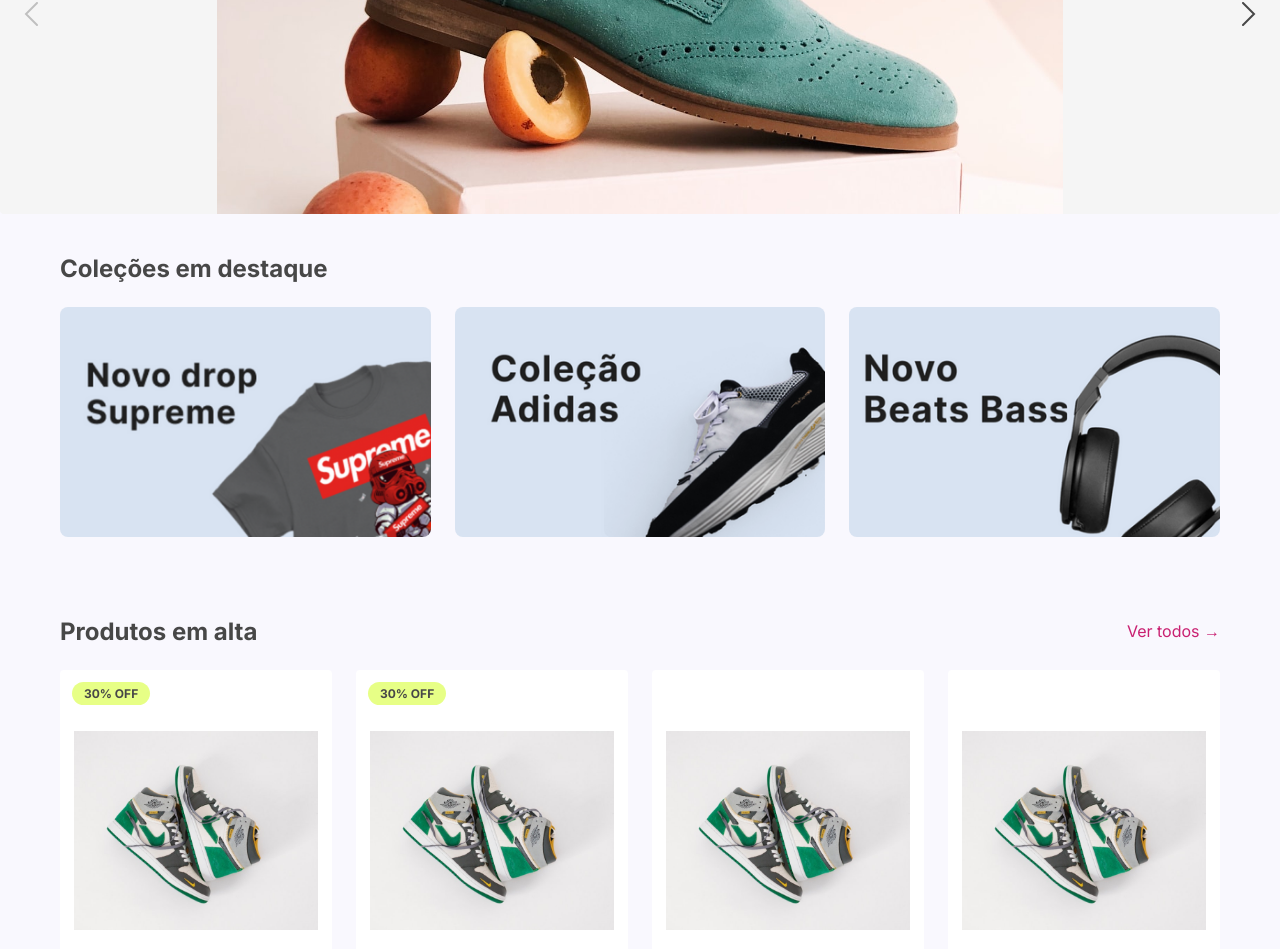
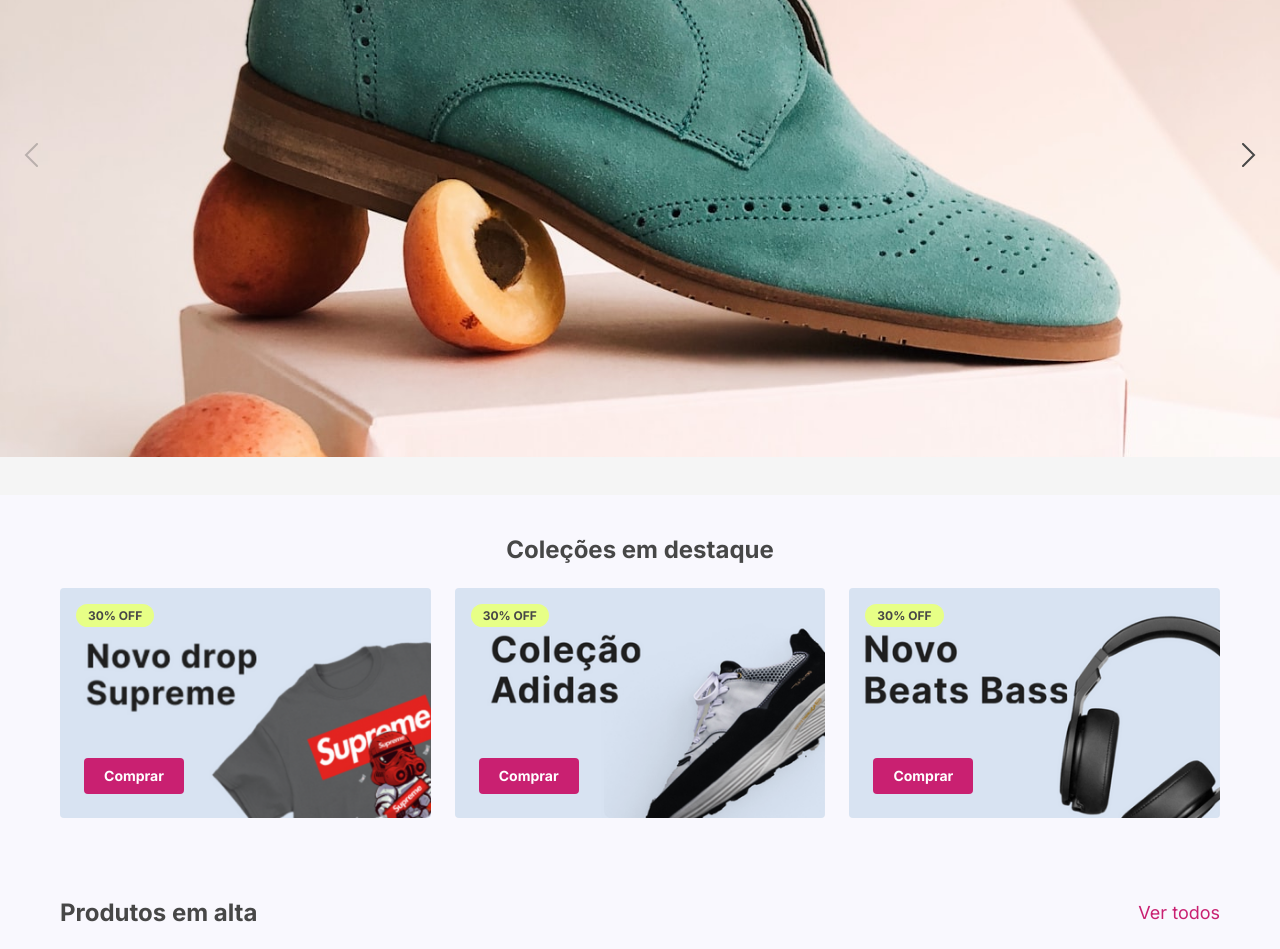
Before and after one commit to nnaiadyyffernandess/DigitalStore-FrontEnd, a React (Vite) app: page / in a window 1280 px wide. Shown: the part 320-1269 px from the top of the page. Built offline with nearby package versions, Linux system fonts and the light colour scheme.

Commit message:
ajustes do gallery, section e cards conforme o readme

```diff
--- a/src/components/CollectionCard/CollectionCard.css
+++ b/src/components/CollectionCard/CollectionCard.css
@@ -1,7 +1,7 @@
 .collection-card {
-  display: block;
+  position: relative;
   overflow: hidden;
-  border-radius: 8px;
+  border-radius: 4px;
 }
 
 .collection-card img {
@@ -9,3 +9,32 @@
   width: 100%;
   height: auto;
 }
+
+.collection-tag {
+  position: absolute;
+  top: 16px;
+  left: 16px;
+  padding: 4px 12px;
+  background: #E7FF86;
+  border-radius: 100px;
+  font-size: 12px;
+  font-weight: 700;
+  color: var(--dark-gray-2);
+}
+
+.collection-button {
+  position: absolute;
+  left: 24px;
+  bottom: 24px;
+  display: flex;
+  align-items: center;
+  justify-content: center;
+  width: 100px;
+  height: 36px;
+  background: var(--primary);
+  border-radius: 4px;
+  font-size: 14px;
+  font-weight: 700;
+  color: var(--white);
+  text-decoration: none;
+}
--- a/src/components/CollectionCard/CollectionCard.jsx
+++ b/src/components/CollectionCard/CollectionCard.jsx
@@ -1,11 +1,13 @@
 import { Link } from 'react-router-dom'
 import './CollectionCard.css'
 
-function CollectionCard({ image, title, link = '/products' }) {
+function CollectionCard({ image, title, discount, link = '/products' }) {
   return (
-    <Link to={link} className="collection-card">
+    <div className="collection-card">
       <img src={image} alt={title} />
-    </Link>
+      {discount && <span className="collection-tag">{discount}% OFF</span>}
+      <Link to={link} className="collection-button">Comprar</Link>
+    </div>
   )
 }
 
--- a/src/components/Gallery/Gallery.css
+++ b/src/components/Gallery/Gallery.css
@@ -1,13 +1,29 @@
+.gallery {
+  max-width: 100%;
+  margin: 0 auto;
+}
+
 .gallery-main {
   position: relative;
-  display: flex;
-  align-items: center;
-  justify-content: center;
   overflow: hidden;
   background: var(--light-gray-3);
 }
 
-.gallery-image {
+.gallery-track {
+  display: flex;
+  height: 100%;
+  transition: transform 0.4s ease;
+}
+
+.gallery-slide {
+  flex: 0 0 100%;
+  display: flex;
+  align-items: center;
+  justify-content: center;
+  height: 100%;
+}
+
+.gallery-slide img {
   max-width: 100%;
   max-height: 100%;
   object-fit: contain;
@@ -17,6 +33,7 @@
   position: absolute;
   top: 50%;
   transform: translateY(-50%);
+  z-index: 1;
   display: flex;
   padding: 8px;
   background: none;
@@ -50,7 +67,6 @@
   overflow: hidden;
   background: none;
   border: 2px solid transparent;
-  border-radius: 4px;
   cursor: pointer;
 }
 
--- a/src/components/Gallery/Gallery.jsx
+++ b/src/components/Gallery/Gallery.jsx
@@ -3,15 +3,29 @@ import arrowLeft from '../../assets/arrow-left.svg'
 import arrowRight from '../../assets/arrow-right.svg'
 import './Gallery.css'
 
-function Gallery({ images, width = '100%', height = '570px', radius = '4px', showThumbs = false }) {
+function toCss(value) {
+  return typeof value === 'number' || /^\d+$/.test(value) ? `${value}px` : value
+}
+
+function Gallery({
+  images,
+  className = '',
+  width = '100%',
+  height = '570px',
+  radius = '0px',
+  showThumbs = false,
+}) {
   const [current, setCurrent] = useState(0)
 
   const isFirst = current === 0
   const isLast = current === images.length - 1
 
   return (
-    <div className="gallery" style={{ width }}>
-      <div className="gallery-main" style={{ height, borderRadius: radius }}>
+    <div className={`gallery ${className}`} style={{ width: toCss(width) }}>
+      <div
+        className="gallery-main"
+        style={{ height: toCss(height), borderRadius: radius }}
+      >
         <button
           className="gallery-arrow gallery-arrow-left"
           onClick={() => setCurrent(current - 1)}
@@ -21,7 +35,16 @@ function Gallery({ images, width = '100%', height = '570px', radius = '4px', sho
           <img src={arrowLeft} alt="" />
         </button>
 
-        <img className="gallery-image" src={images[current]} alt={`Imagem ${current + 1}`} />
+        <div
+          className="gallery-track"
+          style={{ transform: `translateX(-${current * 100}%)` }}
+        >
+          {images.map((image, index) => (
+            <div className="gallery-slide" key={image.src}>
+              <img src={image.src} alt={`Imagem ${index + 1}`} />
+            </div>
+          ))}
+        </div>
 
         <button
           className="gallery-arrow gallery-arrow-right"
@@ -37,12 +60,13 @@ function Gallery({ images, width = '100%', height = '570px', radius = '4px', sho
         <div className="gallery-thumbs">
           {images.map((image, index) => (
             <button
-              key={image}
+              key={image.src}
               className={index === current ? 'thumb active' : 'thumb'}
+              style={{ borderRadius: radius }}
               onClick={() => setCurrent(index)}
               aria-label={`Ver imagem ${index + 1}`}
             >
-              <img src={image} alt="" />
+              <img src={image.src} alt="" />
             </button>
           ))}
         </div>
--- a/src/components/ProductCard/ProductCard.css
+++ b/src/components/ProductCard/ProductCard.css
@@ -7,18 +7,19 @@
 .product-card-image {
   position: relative;
   display: flex;
-  align-items: center;
   justify-content: center;
-  height: 321px;
+  overflow: hidden;
   background: var(--white);
   border-radius: 4px;
   margin-bottom: 10px;
 }
 
 .product-card-image img {
-  max-width: 90%;
-  max-height: 90%;
-  object-fit: contain;
+  display: block;
+  width: 292px;
+  max-width: 100%;
+  height: 321px;
+  object-fit: cover;
 }
 
 .discount-tag {
@@ -46,13 +47,13 @@
 
 .old-price {
   margin-right: 8px;
-  font-size: 18px;
+  font-size: 24px;
   color: var(--light-gray);
   text-decoration: line-through;
 }
 
 .current-price {
-  font-size: 18px;
+  font-size: 24px;
   font-weight: 700;
   color: var(--dark-gray);
 }
--- a/src/components/Section/Section.css
+++ b/src/components/Section/Section.css
@@ -1,14 +1,24 @@
 .section {
-  padding: 40px 60px;
   max-width: 1440px;
   margin: 0 auto;
+  padding: 40px 60px;
 }
 
 .section-header {
+  position: relative;
   display: flex;
+  align-items: center;
   justify-content: space-between;
-  align-items: center;
   margin-bottom: 24px;
+}
+
+.section-header.center {
+  justify-content: center;
+}
+
+.section-header.center .section-link {
+  position: absolute;
+  right: 0;
 }
 
 .section-header h2 {
@@ -18,7 +28,7 @@
 }
 
 .section-link {
-  font-size: 16px;
+  font-size: 18px;
   color: var(--primary);
   text-decoration: none;
 }
--- a/src/components/Section/Section.jsx
+++ b/src/components/Section/Section.jsx
@@ -4,11 +4,11 @@ import './Section.css'
 function Section({ title, titleAlign = 'left', link, children }) {
   return (
     <section className="section">
-      <div className="section-header" style={{ textAlign: titleAlign }}>
+      <div className={`section-header ${titleAlign}`}>
         <h2>{title}</h2>
         {link && (
           <Link to={link.href} className="section-link">
-            {link.text} →
+            {link.text}
           </Link>
         )}
       </div>
--- a/src/data/products.js
+++ b/src/data/products.js
@@ -1,6 +1,6 @@
 export const products = Array.from({ length: 15 }, (_, i) => ({
   id: i + 1,
-  image: '/produc-image-1.jpeg',
+  image: `/product-thumb-${(i % 5) + 1}.jpeg`,
   name: 'K-Swiss V8 - Masculino',
   price: 200,
   ...(i < 2 ? { priceDiscount: 100, discount: 30 } : {}),
--- a/src/pages/Home.jsx
+++ b/src/pages/Home.jsx
@@ -5,20 +5,22 @@ import ProductListing from '../components/ProductListing/ProductListing'
 import { products } from '../data/products'
 import './Home.css'
 
-const slides = Array.from({ length: 8 }, (_, i) => `/home-slide-${i + 1}.jpeg`)
+const slides = Array.from({ length: 8 }, (_, i) => ({
+  src: `/home-slide-${i + 1}.jpeg`,
+}))
 
 const collections = [
-  { id: 1, image: '/collection-1.png', title: 'Novo drop Supreme' },
-  { id: 2, image: '/collection-2.png', title: 'Coleção Adidas' },
-  { id: 3, image: '/collection-3.png', title: 'Novo Beats Bass' },
+  { id: 1, image: '/collection-1.png', title: 'Novo drop Supreme', discount: 30 },
+  { id: 2, image: '/collection-2.png', title: 'Coleção Adidas', discount: 30 },
+  { id: 3, image: '/collection-3.png', title: 'Novo Beats Bass', discount: 30 },
 ]
 
 function Home() {
   return (
     <main>
-      <Gallery images={slides} height="400px" />
+      <Gallery images={slides} width="1440px" height="681px" />
 
-      <Section title="Coleções em destaque">
+      <Section title="Coleções em destaque" titleAlign="center">
         <div className="collections">
           {collections.map((collection) => (
             <CollectionCard key={collection.id} {...collection} />
@@ -26,7 +28,7 @@ function Home() {
         </div>
       </Section>
 
-      <Section title="Produtos em alta" link={{ text: 'Ver todos', href: '/products' }}>
+      <Section title="Produtos em alta" titleAlign="left" link={{ text: 'Ver todos', href: '/products' }}>
         <ProductListing products={products.slice(0, 8)} />
       </Section>
     </main>
--- a/src/pages/ProductPage.jsx
+++ b/src/pages/ProductPage.jsx
@@ -7,7 +7,7 @@ import ProductListing from '../components/ProductListing/ProductListing'
 import { products } from '../data/products'
 import './ProductPage.css'
 
-const images = Array.from({ length: 5 }, (_, i) => `/produc-image-${i + 1}.jpeg`)
+const images = Array.from({ length: 5 }, (_, i) => ({ src: `/produc-image-${i + 1}.jpeg` }))
 const sizes = ['39', '40', '41', '42', '43']
 const colors = ['#6FEEFF', '#FF6969', '#5E5E5E', '#6D70B7']
 
@@ -32,7 +32,7 @@ function ProductPage() {
         </nav>
 
         <div className="product-main">
-          <Gallery images={images} width="700px" height="570px" showThumbs />
+         <Gallery images={images} width="700px" height="570px" radius="4px" showThumbs />
 
           <BuyBox
             name={product.name}
@@ -56,7 +56,7 @@ function ProductPage() {
         </div>
       </div>
 
-      <Section title="Produtos Relacionados" link={{ text: 'Ver todos', href: '/products' }}>
+      <Section title="Produtos recomendados" titleAlign="left" link={{ text: 'Ver todos', href: '/products' }}>
         <ProductListing products={products.slice(0, 4)} />
       </Section>
     </main>
```
